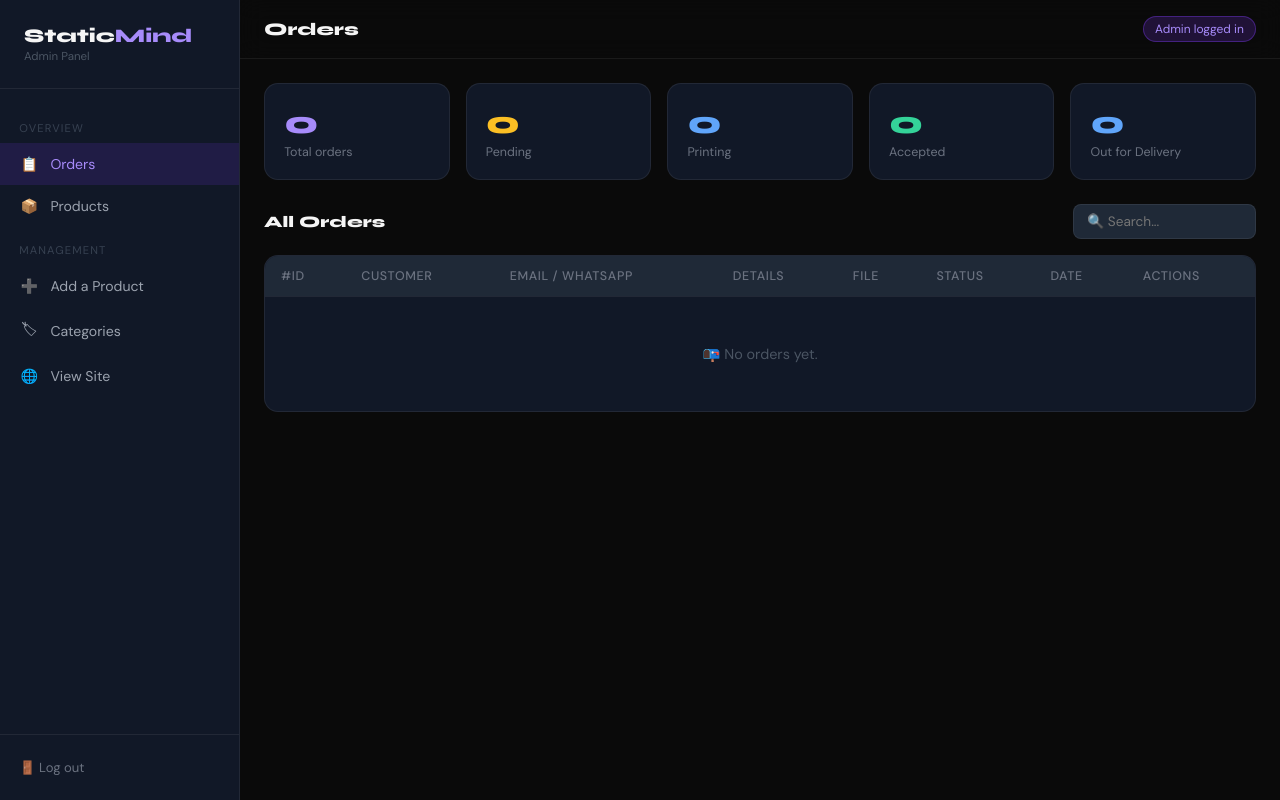
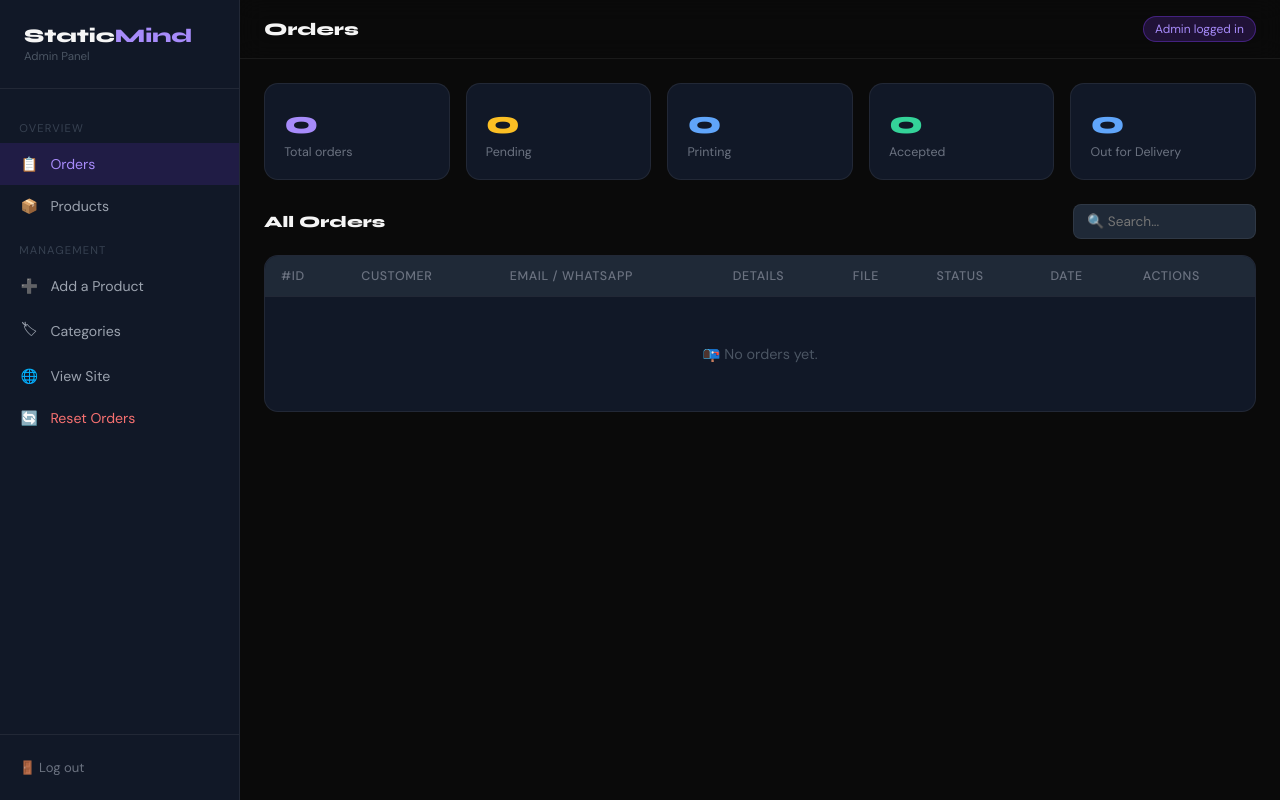
Before and after one commit to theopc2025-netizen/static-mind, a Flask app: page /admin/dashboard in a window 1280 px wide. Run offline with Flask 3, Linux system fonts and the light colour scheme; the visitor is signed in with stand-in values (Sample User, id 1); data comes from the database, SQL or seed files in the repository; data that the repository does not hold is empty.

Commit message:
add reset orders button

```diff
--- a/app.py
+++ b/app.py
@@ -257,5 +257,15 @@ def edit_category(cat_id):
     flash('Category updated!', 'success')
     return redirect(url_for('admin_dashboard'))
 
+@app.route('/admin/reset-orders', methods=['POST'])
+def reset_orders():
+    if not session.get('admin_logged_in'):
+        return redirect(url_for('admin_login'))
+    Order.query.delete()
+    db.session.execute(db.text('ALTER SEQUENCE orders_id_seq RESTART WITH 1'))
+    db.session.commit()
+    flash('Orders reset! Counter back to #1.', 'success')
+    return redirect(url_for('admin_dashboard'))
+
 if __name__ == '__main__':
     app.run(debug=True, host='0.0.0.0')
--- a/templates/admin.html
+++ b/templates/admin.html
@@ -656,6 +656,19 @@
         <a class="nav-item" href="/" target="_blank">
           <span class="nav-icon">🌐</span> View Site
         </a>
+        <form
+          action="/admin/reset-orders"
+          method="POST"
+          onsubmit="return confirm('Delete ALL orders and reset to #1?');"
+        >
+          <button
+            type="submit"
+            class="nav-item"
+            style="color: #f87171; width: 100%"
+          >
+            <span class="nav-icon">🔄</span> Reset Orders
+          </button>
+        </form>
       </nav>
       <div class="sidebar-footer">
         <a href="/admin/logout" class="logout-btn">🚪 Log out</a>
--- a/templates/index.html
+++ b/templates/index.html
@@ -1159,6 +1159,9 @@
           document.querySelectorAll(".modal-overlay").forEach((m) => {
             m.classList.remove("open");
           });
+          setTimeout(() => {
+            window.scrollTo({ top: 0, behavior: "smooth" });
+          }, 100);
         });
       });
     </script>
```
